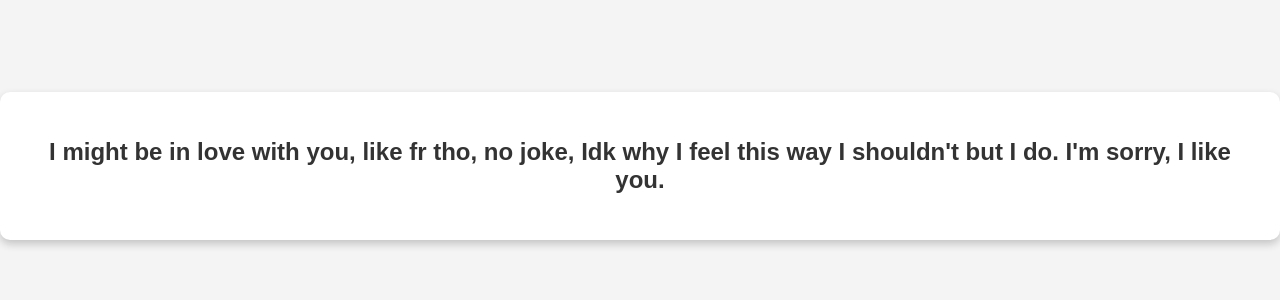
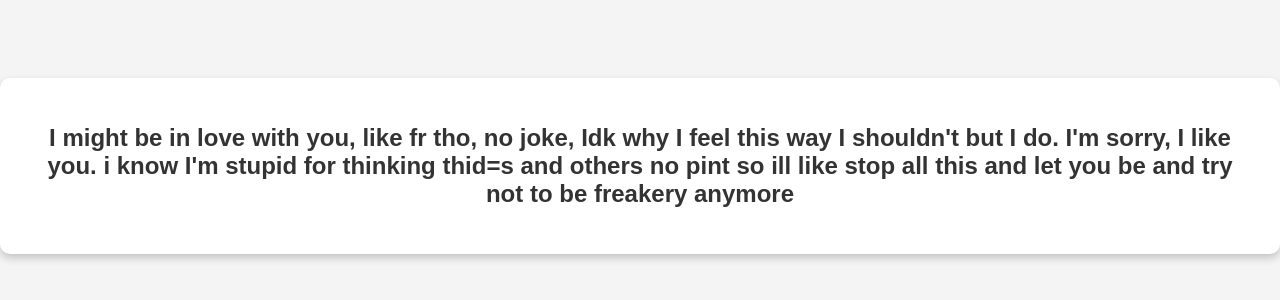
Before and after one commit to hmrjtfhut/iminlove, a plain HTML site: page index.html in a window 1280 px wide. Shown: the part 234-534 px from the top of the page. Drawn offline with Linux system fonts and the light colour scheme.

Commit message:
Update index.html

```diff
--- a/index.html
+++ b/index.html
@@ -29,7 +29,7 @@
 </head>
 <body>
     <div class="message">
-        <h1>I might be in love with you, like fr tho, no joke, Idk why I feel this way I shouldn't but I do. I'm sorry, I like you.</h1>
+        <h1>I might be in love with you, like fr tho, no joke, Idk why I feel this way I shouldn't but I do. I'm sorry, I like you. i know I'm stupid for thinking thid=s and others no pint so ill like stop all this and let you be and try not to be freakery anymore</h1>
     </div>
 </body>
 </html>
```
